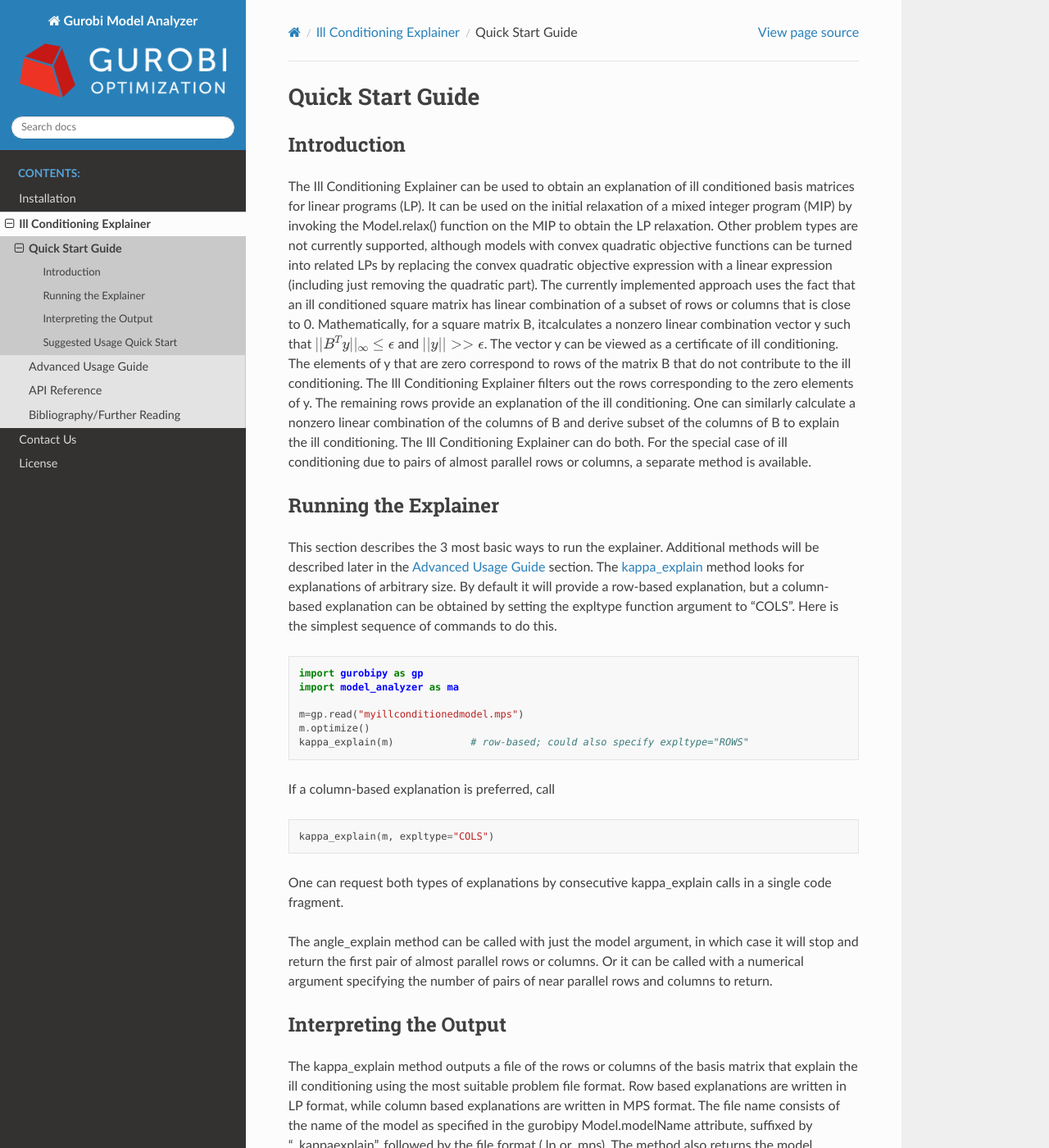
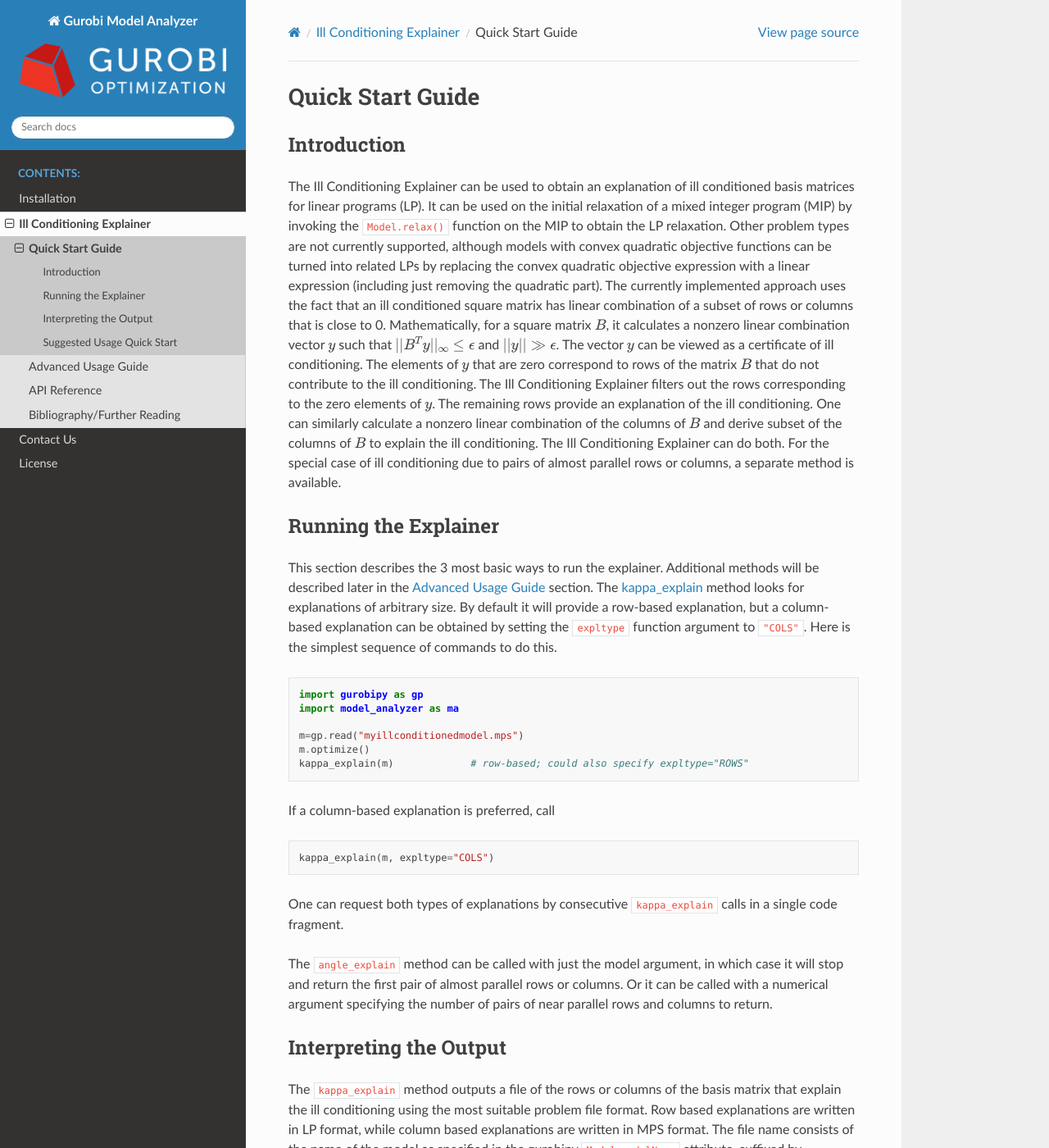
Before and after one commit to Gurobi/gurobi-modelanalyzer, a Sphinx documentation site: the page built from docs/source/quickstart_illcond.rst, in a window 1280 px wide and 1400 px high. Shown: the whole window at 82% size. Built offline with Sphinx 7.4.7 and the Read the Docs theme 2.0.0, drawn with Linux system fonts in a browser that asks for light colours; some of the changed text lies outside the part shown.

Commit message:
improve formatting in docs

```diff
--- a/docs/source/quickstart_illcond.rst
+++ b/docs/source/quickstart_illcond.rst
@@ -11,22 +11,22 @@ Introduction
 The Ill Conditioning Explainer can be used to obtain an explanation
 of ill conditioned basis matrices for linear programs (LP).  It can be used
 on the initial relaxation of a mixed integer program (MIP) by invoking the
-Model.relax() function on the MIP to obtain the LP relaxation.  Other
+``Model.relax()`` function on the MIP to obtain the LP relaxation.  Other
 problem types are not currently supported, although models with convex
 quadratic objective functions can be turned into related LPs by replacing
 the convex quadratic objective expression with a linear expression (including
 just removing the quadratic part).  The currently implemented approach
 uses the fact that an ill conditioned square matrix has linear combination
 of a subset of rows or columns that is close to 0.  Mathematically,
-for a square matrix B, itcalculates a nonzero linear combination vector y such
-that :math:`||B^{T}y||_{\infty} \leq \epsilon` and :math:`||y|| >> \epsilon`.
-The vector y can be viewed as a certificate of ill conditioning.  The elements
-of y that are zero correspond to rows of the matrix B that do not
+for a square matrix :math:`B`, it calculates a nonzero linear combination vector :math:`y` such
+that :math:`||B^{T}y||_{\infty} \leq \epsilon` and :math:`||y|| \gg \epsilon`.
+The vector :math:`y` can be viewed as a certificate of ill conditioning.  The elements
+of :math:`y` that are zero correspond to rows of the matrix :math:`B` that do not
 contribute to the ill conditioning.   The Ill Conditioning Explainer filters
-out the rows corresponding to the zero elements of y.   The remaining rows
+out the rows corresponding to the zero elements of :math:`y`.   The remaining rows
 provide an explanation of the ill conditioning.   One can similarly calculate
-a nonzero linear combination of the columns of B and derive subset of the
-columns of B to explain the ill conditioning.   The Ill Conditioning
+a nonzero linear combination of the columns of :math:`B` and derive subset of the
+columns of :math:`B` to explain the ill conditioning.   The Ill Conditioning
 Explainer can do both.   For the special case of ill conditioning due to
 pairs of almost parallel rows or columns, a separate method is available.
 
@@ -39,8 +39,8 @@ Additional methods will be described later in the :doc:`advanced_usage_illcond`
 section. The :ref:`kappa_explain <APIkappa_explainLabel>` method looks for
 explanations of
 arbitrary size. By default it will provide a row-based explanation, but a
-column-based explanation can be obtained by setting the expltype function
-argument to "COLS".   Here is the simplest sequence of commands to do this.
+column-based explanation can be obtained by setting the ``expltype`` function
+argument to ``"COLS"``.   Here is the simplest sequence of commands to do this.
 
 
 .. code-block:: python
@@ -59,10 +59,10 @@ If a column-based explanation is preferred, call
 
    kappa_explain(m, expltype="COLS")
 
-One can request both types of explanations by consecutive kappa_explain calls
+One can request both types of explanations by consecutive ``kappa_explain`` calls
 in a single code fragment.
 
-The angle_explain method can be called with just the model argument, in which
+The ``angle_explain`` method can be called with just the model argument, in which
 case it will stop and return the first pair of almost parallel rows or columns.
 Or it can be called with a numerical argument specifying the number of pairs
 of near parallel rows and columns to return.
@@ -71,12 +71,12 @@ of near parallel rows and columns to return.
 Interpreting the Output
 ***********************
 
-The kappa_explain method outputs a file of the rows or columns of the basis
+The ``kappa_explain`` method outputs a file of the rows or columns of the basis
 matrix that explain the ill conditioning using the most suitable problem
 file format.  Row based explanations are written in LP format, while column
 based explanations are written in MPS format.   The file name consists of
-the name of the model as specified in the gurobipy Model.modelName attribute,
-suffixed by "_kappaexplain", followed by the file format (.lp or .mps).
+the name of the model as specified in the gurobipy ``Model.modelName`` attribute,
+suffixed by ``"_kappaexplain"``, followed by the file format (.lp or .mps).
 The method also returns the model associated with the LP or MPS file that
 was written.
 
@@ -89,7 +89,7 @@ specifies the value of the element in the y vector that comprises the
 certificate of infeasibility mentioned in the :ref:`QSIntroductionLabel`
 section.  These are the row multipliers of the linear combination that
 results in the first row of the LP file, which has the name
-"GRB_Combined_Row".  The rows are listed in descending order by
+``GRB_Combined_Row``.  The rows are listed in descending order by
 largest absolute multiplier.   Here is an example of the constraints in
 such an LP file::
 
@@ -110,15 +110,15 @@ explanation, and examination of these reveals that they intersect the
 same 3 variables, and that the rows are almost parallel.  This is thie
 cause of the ill conditioning.  Remedies depend on the model in
 general, but in this case the modeler should focus on whether the
-coefficient of 0.999999999 in constraint R09bad has a meaningful
-difference fromn the coefficient in constraint R09, or if the
+coefficient of 0.999999999 in constraint ``R09bad`` has a meaningful
+difference fromn the coefficient in constraint ``R09``, or if the
 difference involves roundoff error in the data computation for the
 model.  In the former case, the model needs to reflect that difference
 in a way that it is larger; in the latter case the coefficient should
 be cleaned up to the true value of 1.0.
 
 The column based explanation is analagous, with an MPS file consisting
-of a combined column named "GRB_Combined_Column" followed by the individual
+of a combined column named ``GRB_Combined_Column`` followed by the individual
 columns in the explanation.   Here is the explanation for the same model::
 
   COLUMNS
@@ -159,23 +159,22 @@ columns in the explanation.   Here is the explanation for the same model::
 For this model, the row-based explanation is easier to interpret, so
 we will not examine the column-based explanation in detail.  However,
 note that the problematic coefficient of 0.999999999 in constraint
-R09bad does appear in the column-based output.
+``R09bad`` does appear in the column-based output.
 
-The angle_explain method does not output an LP or MPS file containing
+The ``angle_explain`` method does not output an LP or MPS file containing
 the basis matrix rows or columns that explain the ill conditioning,
 as it is capable of providing multiple (simple) explanations at once.
 Rather, it returns separate tuplelists of pairs of almost parallel rows and
 almost parallel columns, followed by the model associated with the basis
 matrix that generated those tuplelists.   Note that one or both tuplelists
 may be empty if no almost parallel rows or columns were detected.
-Running the angle_explain method on the same model that generated the
+Running the ``angle_explain`` method on the same model that generated the
 previous LP and MPS files::
 
    >>> ma.angle_explain(m)
        ([(<gurobi.Constr R09>, <gurobi.Constr R09bad>)], [],
        <gurobi.Model Continuous instance basismodel: 28 constrs, 28 vars,
        No parameter changes>)
-   >>>
 
 Thus, it detected the same two constraints as the row-based explanation,
 and found no almost parallel columns.
@@ -193,6 +192,6 @@ is to first request
 a row-based explanation, but if it is too large to interpret then request
 the column based explanation.   In many cases, one of the two explanations
 may be much smaller and easier to interpret than the other.   If both are
-large, try the angle_explain routine.   If none of these approach yield
+large, try the ``angle_explain`` routine.   If none of these approach yield
 anything, look at the :doc:`advanced_usage_illcond` section for additional
 information on how to interpret the output.
```
Also changed, not shown: docs/source/advanced_usage_illcond.rst (+10 -11 lines).
